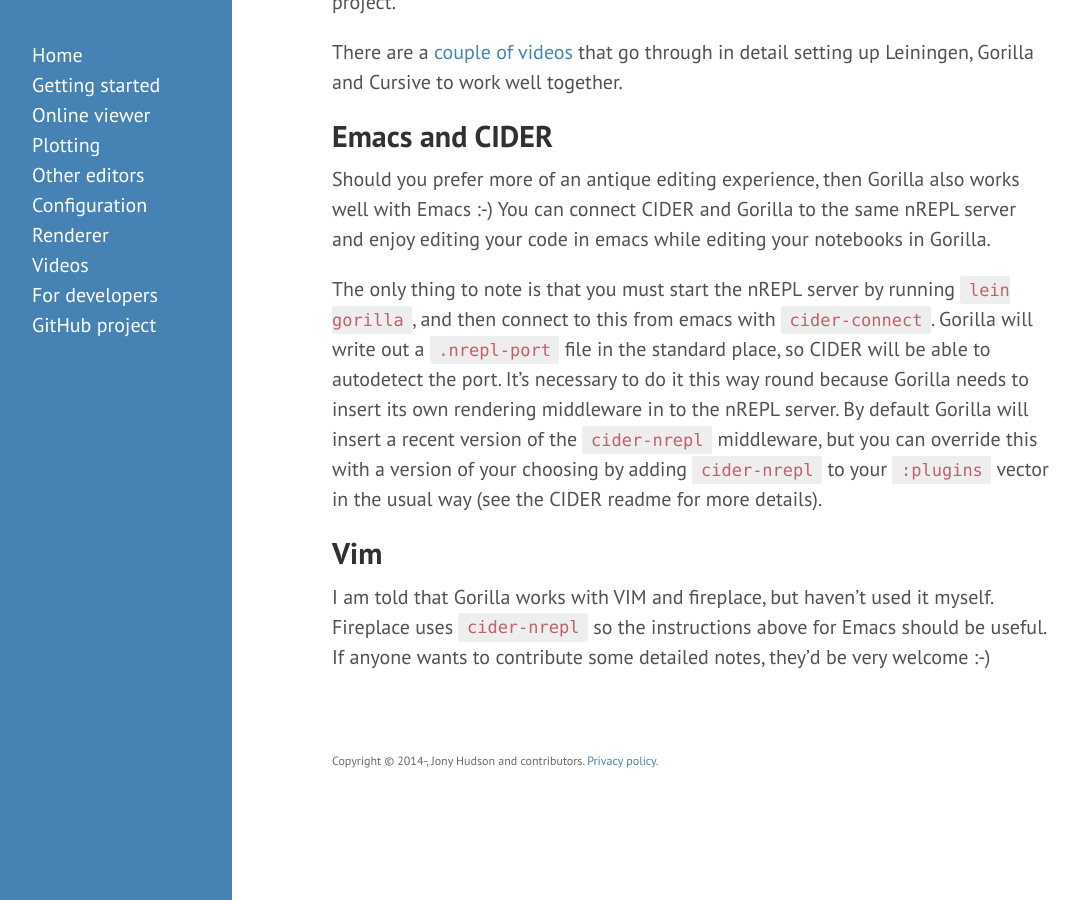
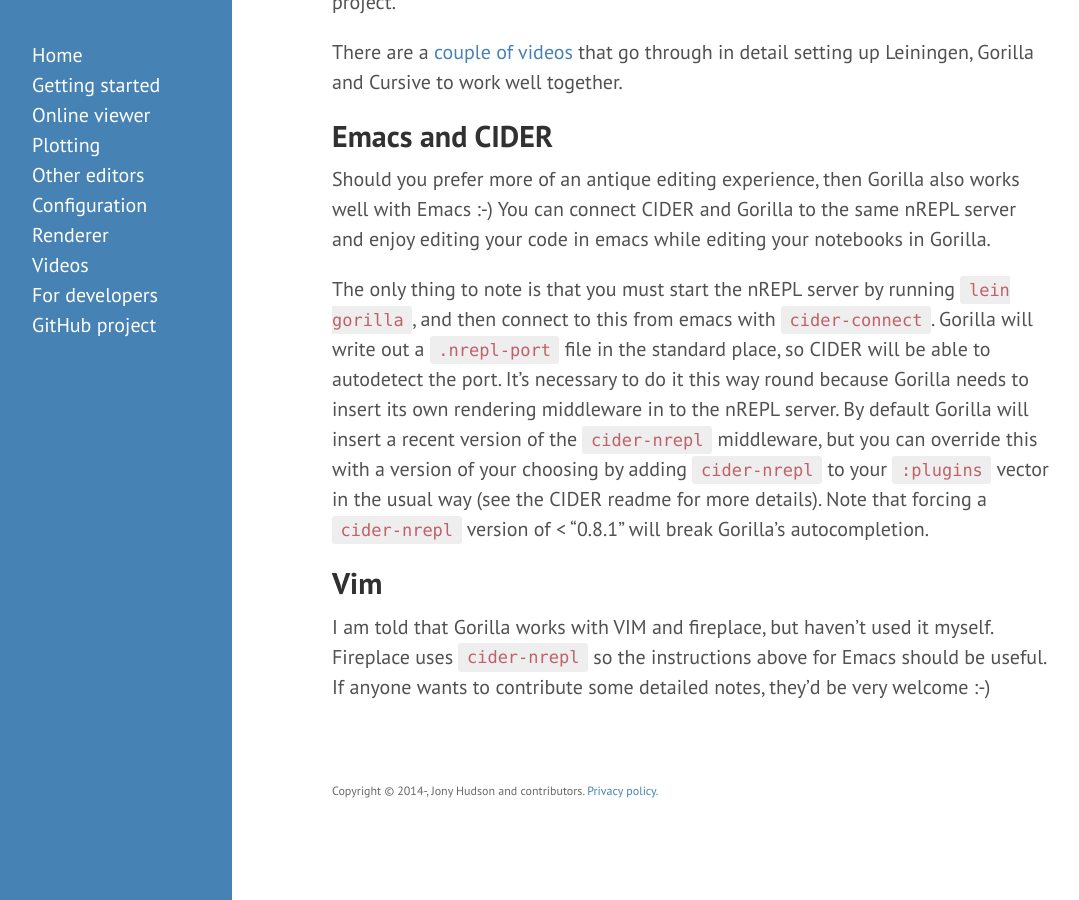
Before and after one commit to JonyEpsilon/gorilla-repl.org, a Jekyll site: the page built from editors.md, in a window 1280 px wide and 900 px high, scrolled down 651 px. Shown: the whole window, without its empty margins (8-1087 px from the left). Built offline with Jekyll 4.4.1, drawn with Linux system fonts in a browser that asks for light colours; Markdown is read by kramdown in place of the engine named in the settings; comment, search, counter and statistics services are not loaded.

Commit message:
Note about cider-nrepl versions.

```diff
--- a/editors.md
+++ b/editors.md
@@ -36,7 +36,8 @@ this from emacs with `cider-connect`. Gorilla will write out a `.nrepl-port` fil
 be able to autodetect the port. It's necessary to do it this way round because Gorilla needs to insert its own rendering
 middleware in to the nREPL server. By default Gorilla will insert a recent version of the `cider-nrepl` middleware, but
 you can override this with a version of your choosing by adding `cider-nrepl` to your `:plugins` vector in the usual
-way (see the CIDER readme for more details).
+way (see the CIDER readme for more details). Note that forcing a `cider-nrepl` version of < "0.8.1" will break Gorilla's
+autocompletion.
 
 ## Vim
 
```
